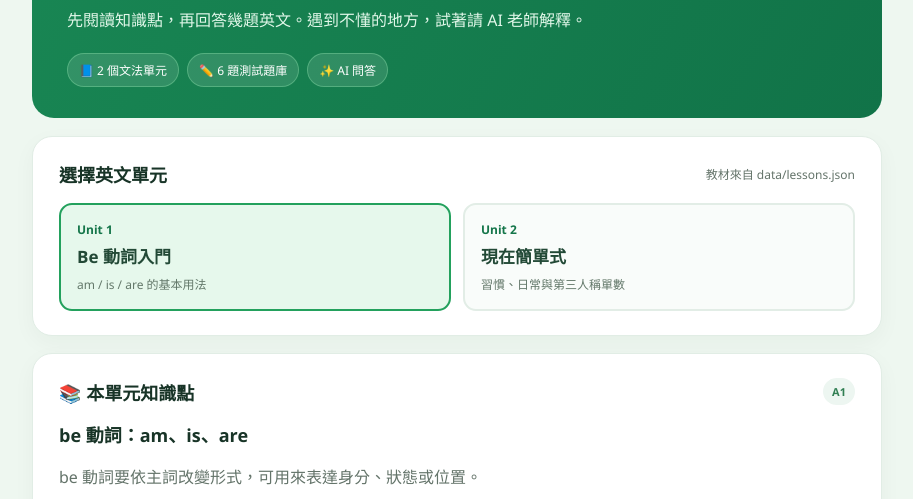
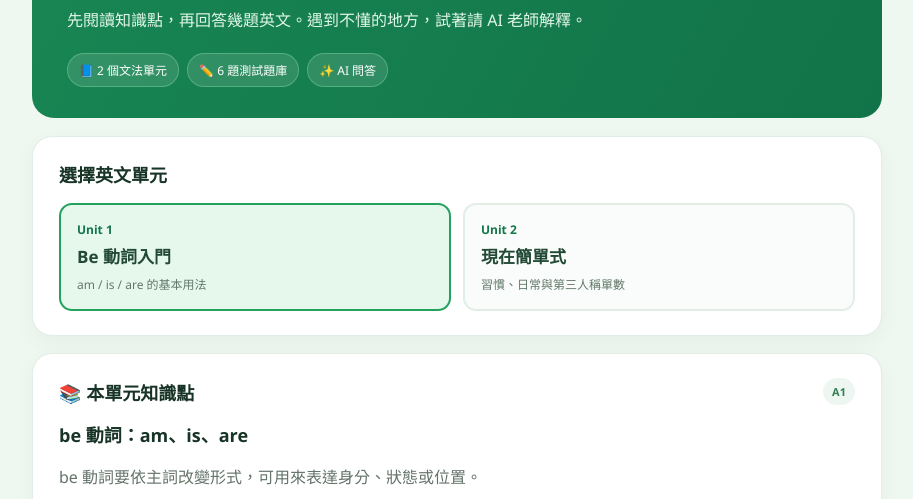
Before and after one commit to max2588/English-AI-Platform, a website: page index.html in a window 1280 px wide. Shown: the part 261-760 px from the top of the page, without its empty margins (183-1096 px from the left). Drawn offline with Linux system fonts and the light colour scheme; no server answers.

Commit message:
Update index.html

```diff
--- a/index.html
+++ b/index.html
@@ -27,7 +27,7 @@
     </section>
 
     <section class="lesson-chooser panel" aria-labelledby="lesson-title">
-      <div class="section-heading"><h2 id="lesson-title">選擇英文單元</h2><span class="muted">教材來自 data/lessons.json</span></div>
+      <div class="section-heading"><h2 id="lesson-title">選擇英文單元</h2><span class="muted"></span></div>
       <div id="lesson-buttons" class="lesson-buttons"><p class="muted">載入教材中…</p></div>
     </section>
 
```
